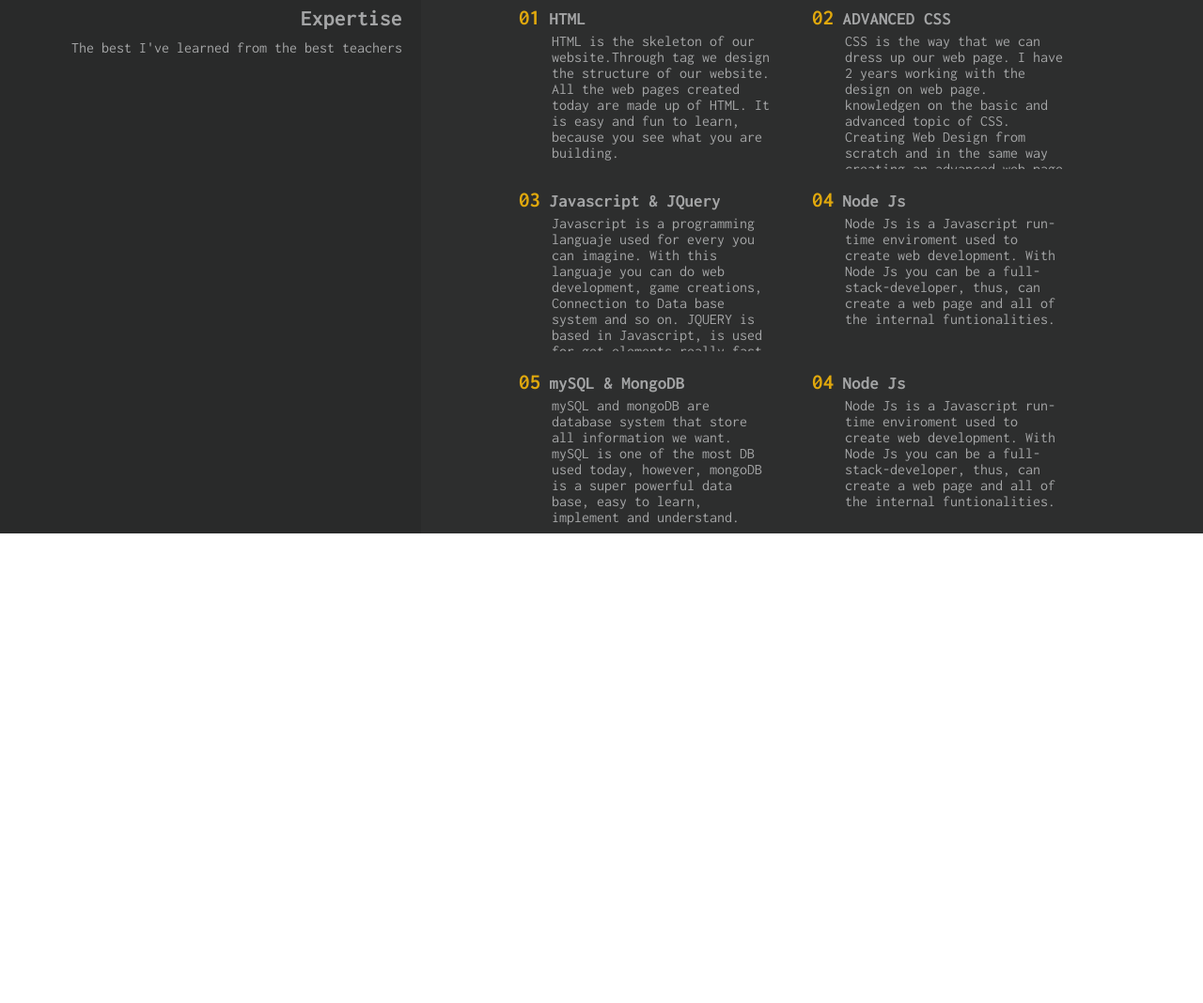
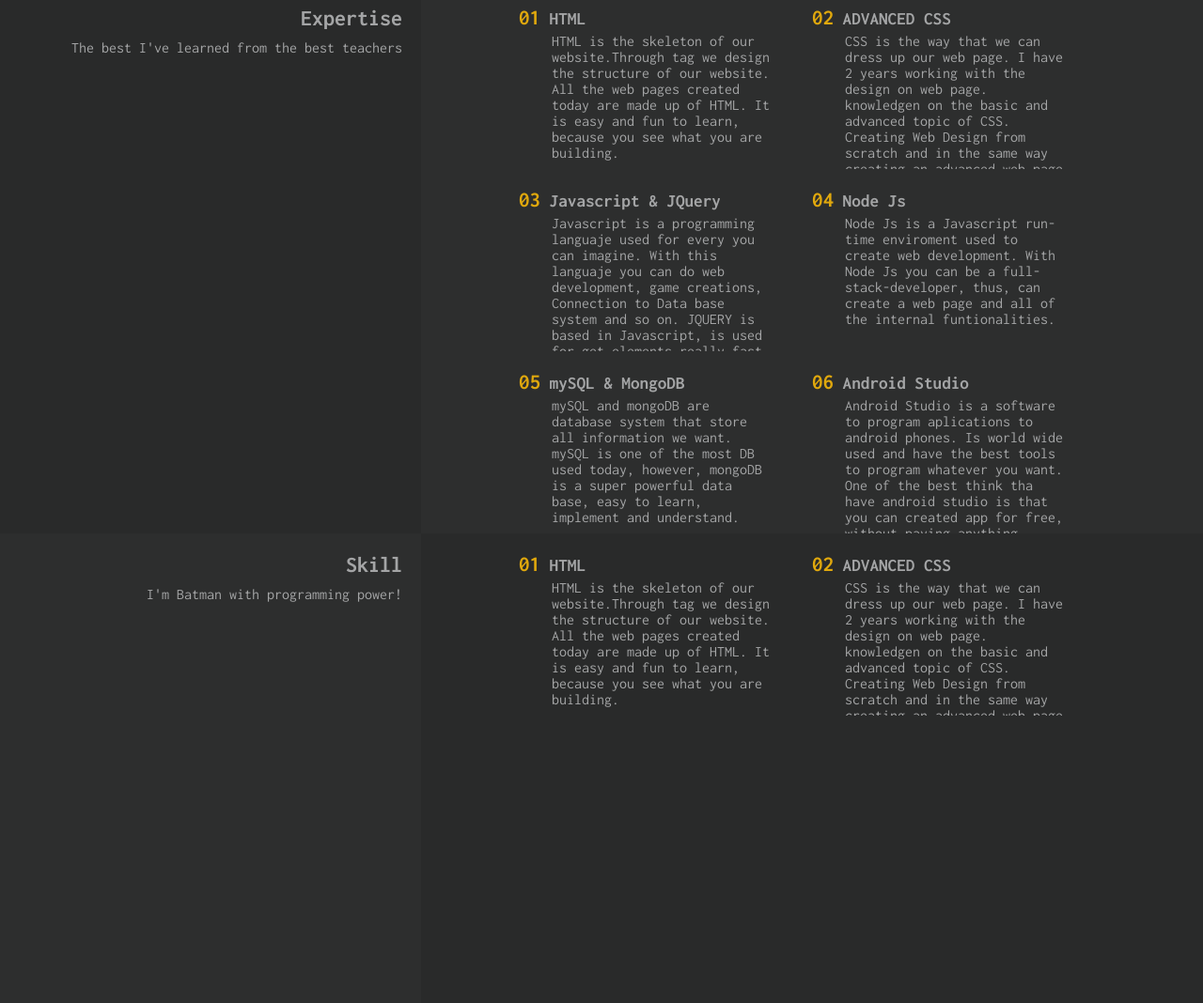
Before and after one commit to thegrafico/resume, a plain HTML site: page index.html in a window 1280 px wide. Shown: the part 1034-2102 px from the top of the page at 94% size. Before the commit the page ends 1602 px from the top, so only its background shows below. Drawn offline with Linux system fonts and the light colour scheme; a web font is replaced by a local one.

Commit message:
Added more HTML, and trying to create progress bar

```diff
--- a/index.html
+++ b/index.html
@@ -72,7 +72,7 @@
     </div>
 
   </div>
-    <!-- Part 2 -->
+  <!-- Part 2 -->
   <div class="container">
 
     <div class="infoDescription whoIAm color2">
@@ -97,6 +97,7 @@
     </div>
   </div>
 
+  <!-- PART 3 -->
   <div class="container">
 
     <div class="infoDescription whoIAm color1">
@@ -183,21 +184,67 @@
 
         </div>
 
-        <!-- NODE JS -->
+        <!-- Android Studio -->
         <div class="expertise">
 
-          <h3><span>04</span> Node Js</h3>
+          <h3><span>06</span> Android Studio</h3>
           <div id="hideP">
             <p>
-              Node Js is a Javascript run-time enviroment used to create web development. With Node Js you can be a full-stack-developer, thus, can create a web page and all of the internal
-              funtionalities.
+              Android Studio is a software to program aplications to android phones. Is world wide used and have the best tools to program whatever you want.
+              One of the best think tha have android studio is that you can created app for free, without paying anything.
             </p>
           </div>
 
         </div>
+
+      </div>
+
+    </div>
+  </div>
+  <!-- PART 4 -->
+  <div class="container">
+
+    <div class="infoDescription whoIAm color2">
+      <div>
+        <h3>Skill</h3>
+        <p>I'm Batman with programming power!</p>
       </div>
     </div>
+
+    <div class="description color1">
+
+      <!-- DIV DIVITION -->
+      <div class="center" style="display:flex;">
+
+        <!-- HTML DATA -->
+        <div class="expertise">
+
+          <h3><span>01</span> HTML</h3>
+          <div id="hideP">
+            <p>
+              HTML is the skeleton of our website.Through tag we design the structure of our website.
+              All the web pages created today are made up of HTML. It is easy and fun to learn, because you see what you are building.
+            </p>
+          </div>
+
+        </div>
+
+        <!-- CSS DATA -->
+        <div class="expertise">
+
+          <h3><span>02</span> ADVANCED CSS</h3>
+          <div id="hideP">
+            <p>
+              CSS is the way that we can dress up our web page. I have 2 years working with the design on web page. knowledgen on the basic and advanced topic of CSS.
+               Creating Web Design from scratch and in the same way creating an advanced web page in work.
+            </p>
+          </div>
+
+        </div>
+
+      </div>
+
+    </div>
   </div>
-
 </body>
 </html>
```
